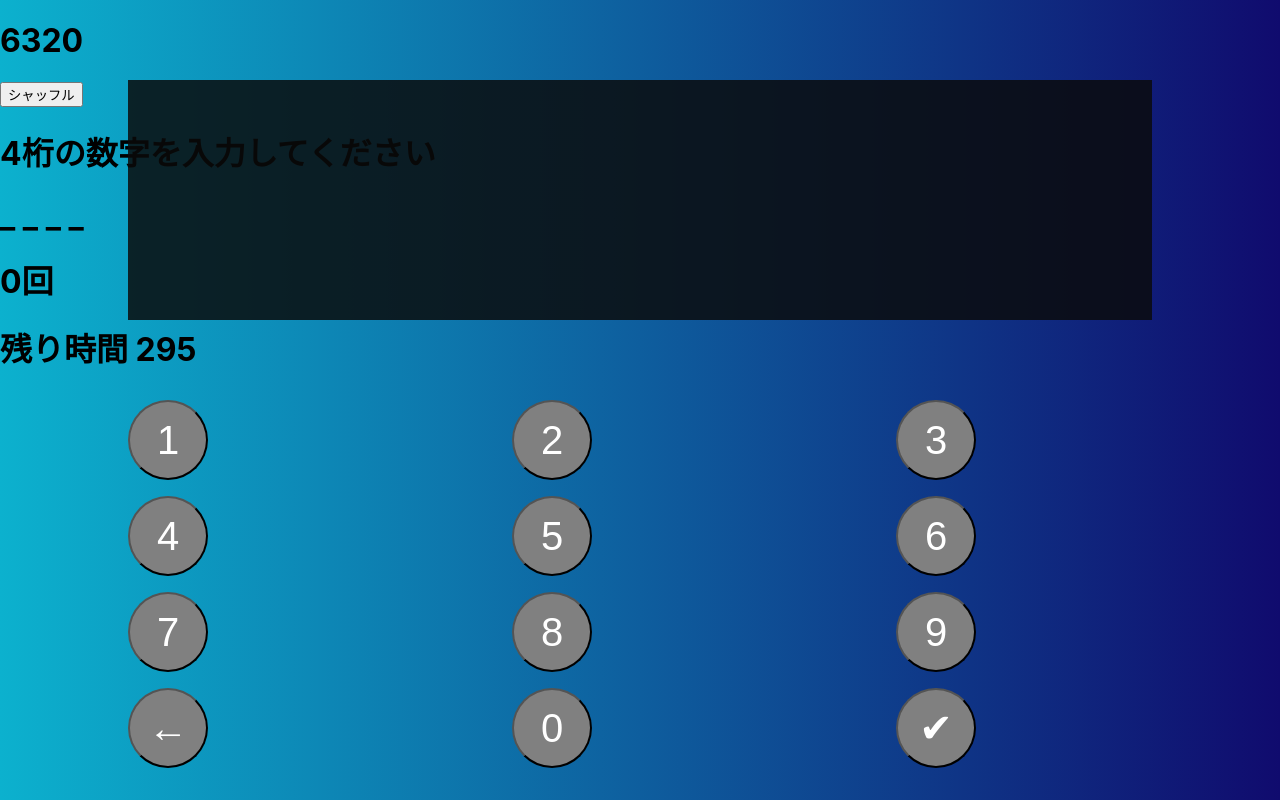
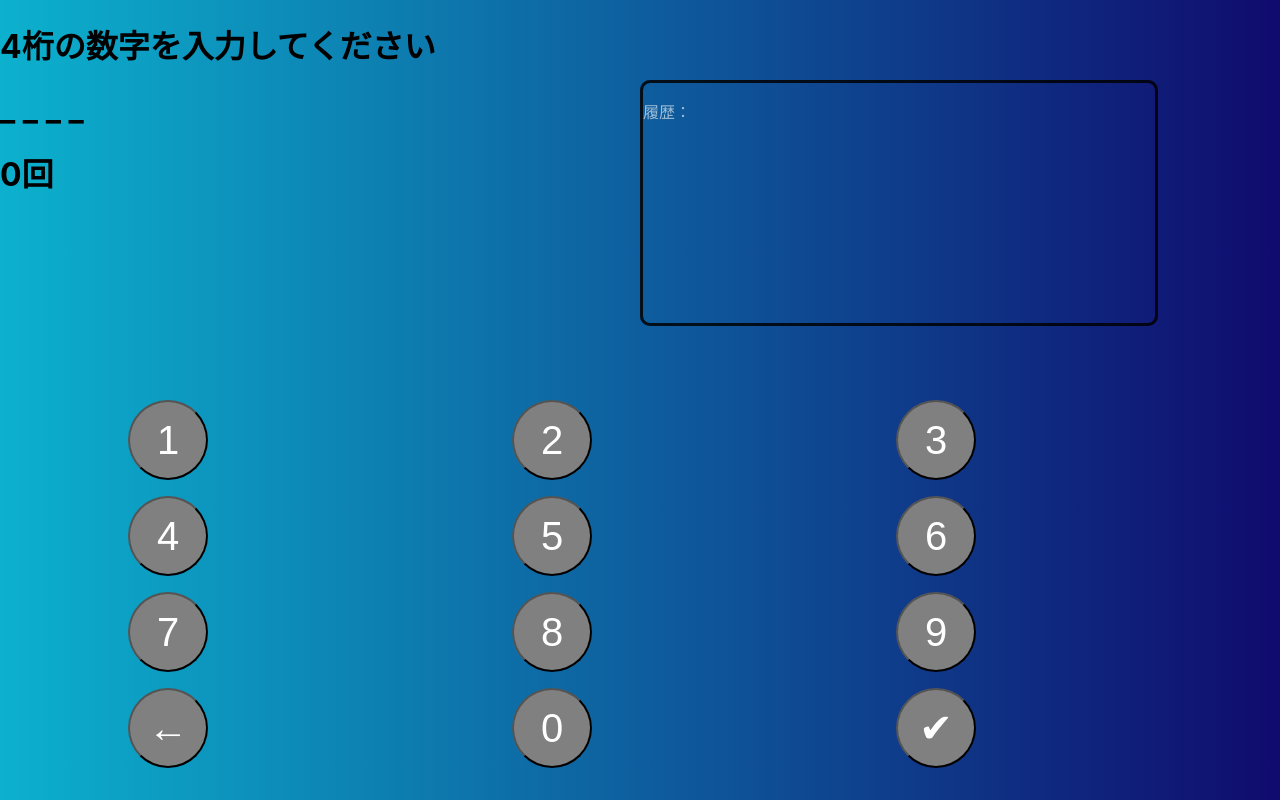
Before and after one commit to sunoco262/21_1021_test, a React (Create React App) app: page / in a window 1280 px wide. Built offline with nearby package versions, Linux system fonts and the light colour scheme.

Commit message:
１人で遊べるようにした

```diff
--- a/src/App.js
+++ b/src/App.js
@@ -1,14 +1,12 @@
 import React, { Component } from "react";
 import "./App.css";
 import Numeron from "./Numeron.js";
-import Timer from "./Timer.js";
 import History from "./History.js";
 class App extends Component {
   render() {
     return (
       <div className="body">
         <Numeron />
-        <Timer/>
         <History/>
       </div>
     );
--- a/src/Form.js
+++ b/src/Form.js
@@ -114,7 +114,7 @@ class Form extends Component {
         <div onClick={()=>this.inputForm("0")}><InputButton x="40" y="86" text="0"  /></div>
         <div onClick={()=>this.submitForm()}><InputButton x="70" y="86" text="✔"  /></div>
 
-        <History history={this.state.history.join("\n")}/>
+        <History history={"履歴："+this.state.history.join("\n")}/>
 
       </div>
     );
--- a/src/History.css
+++ b/src/History.css
@@ -1,11 +1,13 @@
 .box{
   position:absolute;
   top:10vh;
-  left:10vw;
-  width:80vw;
+  left:50vw;
+  width:40vw;
   height:30vh;
-  background-color: rgb(10,10,10);
   opacity:0.6;
+  overflow-y:scroll;
+  border: solid 3px black;/*線*/
+  border-radius: 10px;/*角の丸み*/
   overflow-y:scroll;
 }
 .box p{
--- a/src/Numeron.js
+++ b/src/Numeron.js
@@ -35,8 +35,6 @@ class Numeron extends Component {
   render() {
     return (
       <>
-        <h1>{this.state.data}</h1>
-        <button onClick={this.shuffle}>シャッフル</button>
         <Form keyword={this.state.data} />
       </>
     );
```
